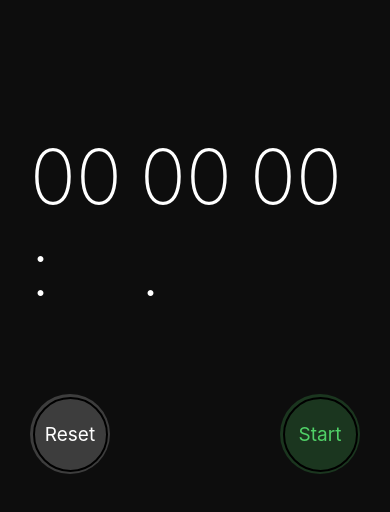
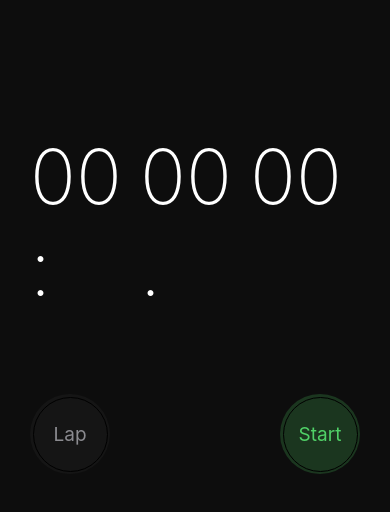
Before and after one commit to grantalf/WatchTrain, a React Native app: screen / in a window 390 px wide. Shown: the top 512 px of the page. Built offline with nearby package versions, Linux system fonts and the light colour scheme.

Commit message:
default disabled lap button

```diff
--- a/App.js
+++ b/App.js
@@ -86,6 +86,10 @@ export default class App extends Component {
     }
   }
 
+  componentDidMount() {
+    clearInterval(this.timer);
+  }
+
   start = () => {
     const now = new Date().getTime();
     this.setState({
@@ -94,7 +98,7 @@ export default class App extends Component {
       laps: [0],
     })
     this.timer = setInterval(() => {
-      this.setState({now: new Date().getTime()})}, 100);
+      this.setState({now: new Date().getTime()})}, 60);
   }
 
   lap = () => {
@@ -127,6 +131,17 @@ export default class App extends Component {
     })
   }
 
+  resume = () => {
+    const now = new Date().getTime();
+    this.setState({
+      start: now,
+      now: now,
+    })
+    this.timer = setInterval(() => {
+      this.setState({now: new Date().getTime()})
+    }, 100);
+  }
+
   render() {
     const {now, start, laps} = this.state;
     const timer = now - start;
@@ -138,7 +153,12 @@ export default class App extends Component {
         />
         {laps.length === 0 && (
           <ButtonsRow>
-          <RoundButton title='Reset'color='#FFFFFF' background='#3D3D3D'/>
+          <RoundButton
+            title='Lap'
+            color='#8B8B90'
+            background='#151515'
+            disabled
+          />
           <RoundButton
             title='Start'
             color='#50D167'
@@ -213,7 +233,7 @@ const styles = StyleSheet.create({
     width: 75,
     height: 75,
     borderRadius: 38,
-    borderWidth: 2,
+    borderWidth: 1,
     justifyContent: 'center',
     alignItems: 'center',
   },
```
